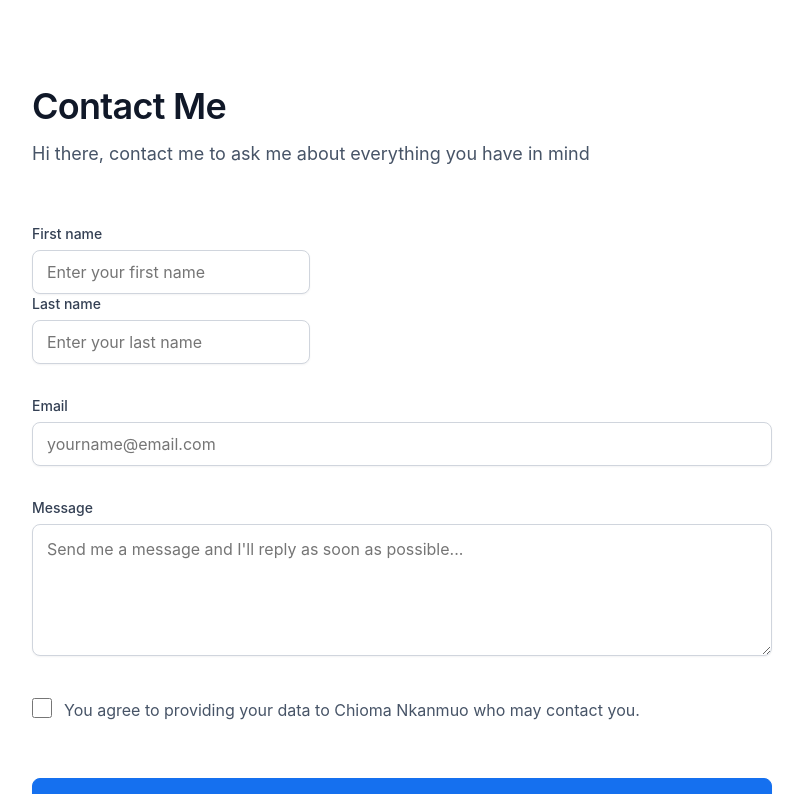
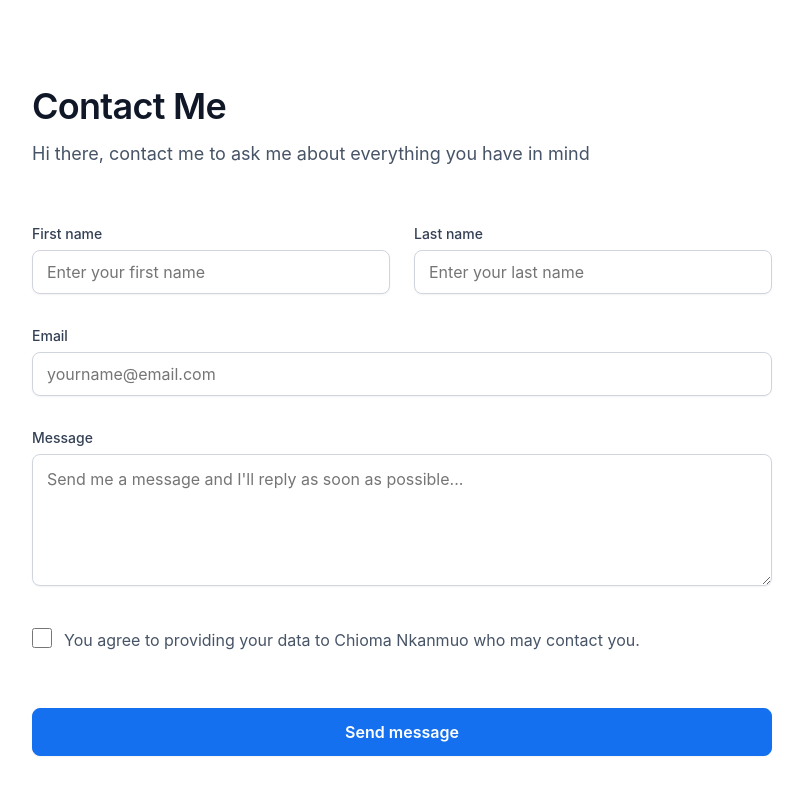
Before and after one commit to chiomavera/hng-link-tree, a React (Create React App) app: page /contact in a window 1280 px wide. Shown: the top 794 px of the page, without its empty margins (238-1041 px from the left). Built offline with nearby package versions, Linux system fonts and the light colour scheme.

Commit message:
MAKE: align name for large screens

```diff
--- a/src/contact.css
+++ b/src/contact.css
@@ -81,6 +81,20 @@ label {
   line-height: 20px;
   color: #344054;
   flex: none;
+  flex-grow: 0;
+}
+
+.name{
+  width: 100%;
+  display: flex;
+  flex-direction: column;
+  align-items: flex-start;
+  padding: 0px;
+  gap: 24px;
+  width: 100%;
+  flex: none;
+  order: 0;
+  align-self: stretch;
   flex-grow: 0;
 }
 
@@ -231,11 +245,32 @@ border-radius: 6px;
 }
 
 .error{
-  font-family: 'Inter';
+font-family: 'Inter';
 font-style: normal;
 font-weight: 500;
 font-size: 14px;
 line-height: 20px;
 color: #F83F23;
-visibility: hidden;
 }
+
+
+
+@media (min-width: 768px){
+  .name{
+display: flex;
+flex-direction: row;
+align-items: flex-start;
+padding: 0px;
+gap: 24px;
+width: 100%;
+height: 70px;
+flex: none;
+order: 0;
+align-self: stretch;
+flex-grow: 0;
+  }
+
+  .container{
+    width: 100%;
+  }
+}
```
